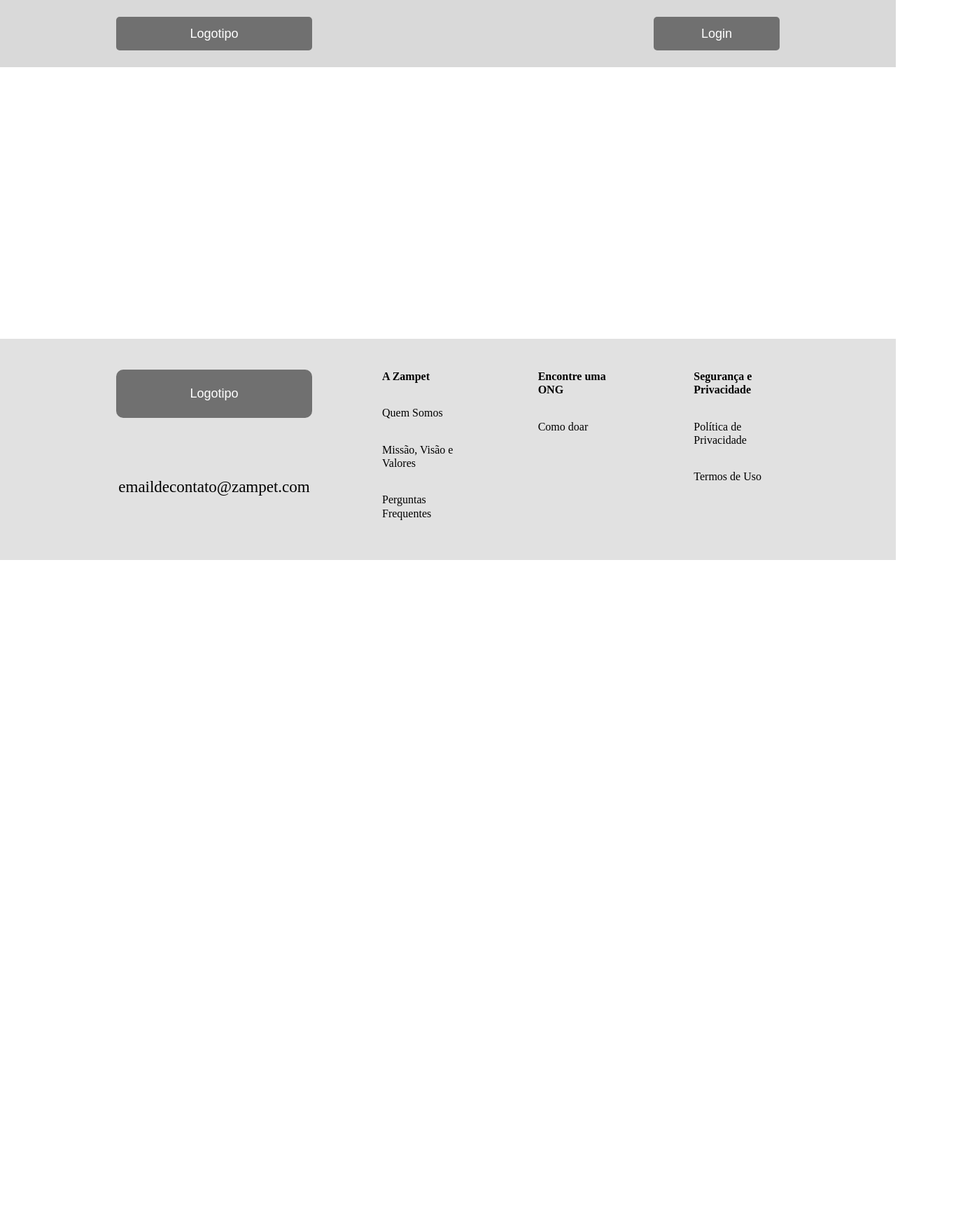
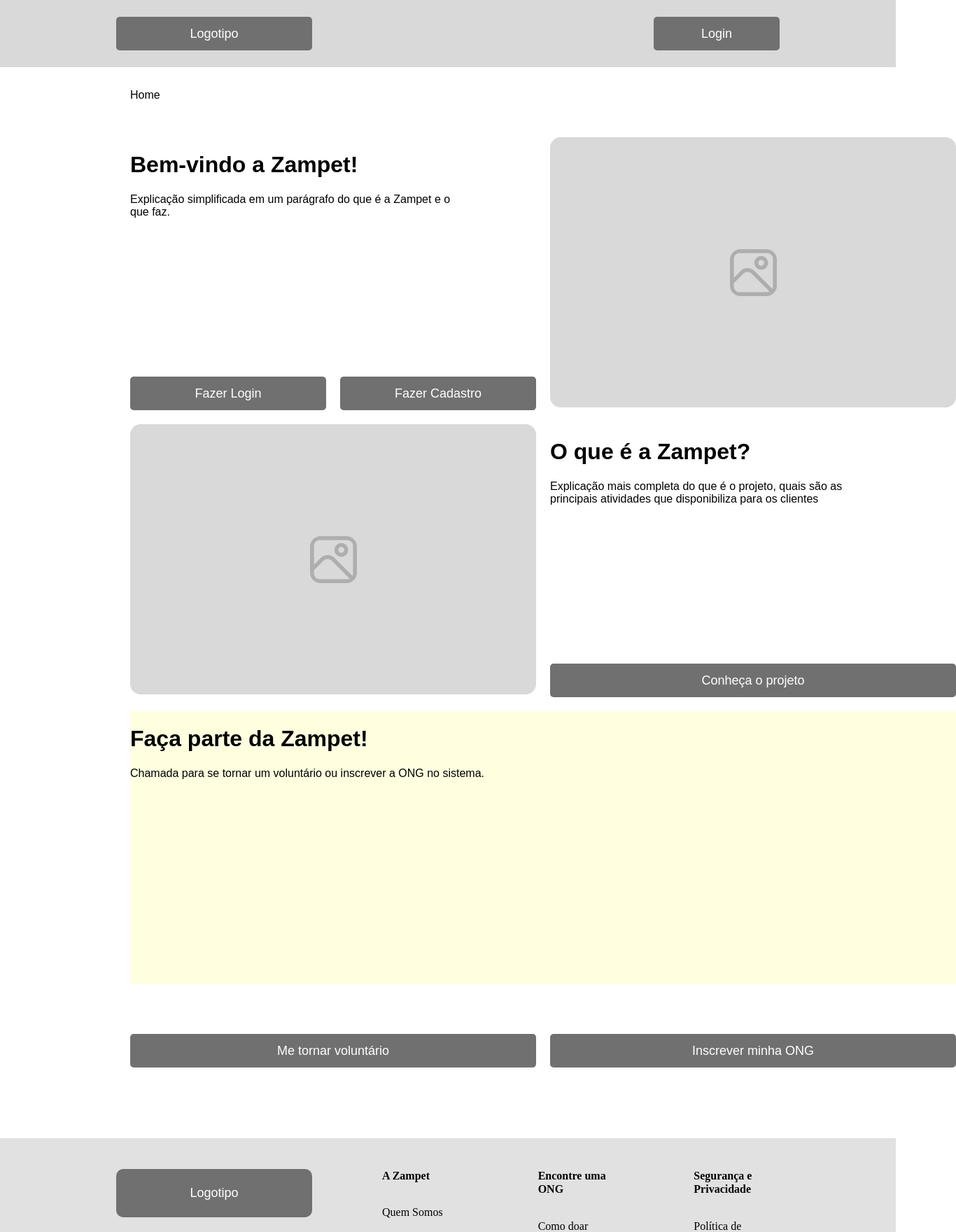
Before and after one commit to amigosdosanimais/.github, a Next.js app: page / in a window 1280 px wide. Shown: the top 1760 px of the page at 70% size, 1366 px wide, since content can reach past the window. Before the commit the page ends 800 px from the top, so only its background shows below. Built offline with nearby package versions, Linux system fonts and the light colour scheme.

Commit message:
Update main onboarding
Atualização do conteúdo e estilo do onboarding de acordo com o desenho da baixa da página.

```diff
--- a/pages/index.jsx
+++ b/pages/index.jsx
@@ -7,9 +7,11 @@ import MainOnboardingComponent from '../src/components/mainonboarding/mainonboar
 export default function HomePage(){
     return(
         <div className={styles.principal}>
+
                 <div className={styles.header}><HeaderOnboardingComponent/></div>
                 <div className={styles.main}><MainOnboardingComponent/></div>
                 <div className={styles.footer}><FooterOnboardingComponent/></div>
+
         </div>
     )
 }
--- a/pages/index.module.css
+++ b/pages/index.module.css
@@ -3,16 +3,19 @@
     margin: -8px;
     display: grid;
     grid-template-rows: 96px 1fr 316px;
+    grid-template-columns: 1fr ;
     height: 100vh;
     width: 100vw;
 }
 .header{
     grid-row: 1/2;
+    grid-column: 1/2;
 }
 .main{
     grid-row: 2/3;
-
+    grid-column: 1/2;
 }
 .footer{
     grid-row: 3/4;
+    grid-column: 1/2;
 }
--- a/src/components/footeronboarding/footeronboarding.module.css
+++ b/src/components/footeronboarding/footeronboarding.module.css
@@ -2,7 +2,7 @@
 
 .footer{
     height: 100%;
-    width: 100%;
+    width: 100vw;
     background-color: #E1E1E1;
     display: grid;
     grid-template-columns: 66px 1fr 1fr 1fr 1fr 66px;
--- a/src/components/headeronboarding/headeronboarding.module.css
+++ b/src/components/headeronboarding/headeronboarding.module.css
@@ -3,7 +3,7 @@
 .header{
     background-color: #D9D9D9;
     height: 96px;
-    width: 100%;
+    width: 100vw;
     margin: 0;
     display: flex;
     justify-content: space-between
--- a/src/components/mainonboarding/mainonboarding.jsx
+++ b/src/components/mainonboarding/mainonboarding.jsx
@@ -3,7 +3,42 @@ import styles from "./mainonboarding.module.css"
 export default function MainOnboardingComponent(){
     return(
         <div className={styles.main}>
-
+            <div className={styles.grid1}>
+                <p>Home</p>
+            </div>
+            <div className={styles.grid2}>
+                <div>
+                    <h1>Bem-vindo a Zampet!</h1>
+                    <p className={styles.text}>Explicação simplificada em um parágrafo do que é a Zampet e o que faz.</p>
+                </div>
+                <div className={styles.buttons}>
+                    <button className={styles.btn}><a className={styles.link}href="#">Fazer Login</a></button>
+                    <button className={styles.btn}><a className={styles.link}href="#">Fazer Cadastro</a></button>
+                </div>
+            </div>
+            <div className={styles.grid3}>
+                <img src='/images/example.png' alt="imagem" />
+            </div>
+            <div className={styles.grid4}>
+                <img src='/images/example.png' alt="imagem" />
+            </div>
+            <div className={styles.grid5}>
+                <div>
+                    <h1>O que é a Zampet?</h1>
+                    <p className={styles.text}>Explicação mais completa do que é o projeto, quais são as principais atividades que disponibiliza para os clientes</p>
+                </div>
+                <button className={styles.btn3}><a className={styles.link} href="#">Conheça o projeto</a></button>
+            </div>
+            <div className={styles.grid6}>
+                <h1>Faça parte da Zampet!</h1>
+                <p>Chamada para se tornar um voluntário ou inscrever a ONG no sistema.</p>
+            </div>
+            <div className={styles.grid7}>
+                <button className={styles.btn4}><a className={styles.link}href="#">Inscrever minha ONG</a></button>
+            </div>
+            <div className={styles.grid8}>
+                <button className={styles.btn5}><a className={styles.link} href="#">Me tornar voluntário</a></button>
+            </div>
         </div>
     )
 }
--- a/src/components/mainonboarding/mainonboarding.module.css
+++ b/src/components/mainonboarding/mainonboarding.module.css
@@ -2,7 +2,112 @@
 
 .main{
     height: 100%;
+    width: 98vw;
+    background-color: white;
+    display: grid;
+    grid-template-columns:  166px 1fr 1fr 166px;
+    grid-template-rows: 80px  1fr 1fr 1fr 200px;
+    gap: 20px;
+    font-family: Arial, Helvetica, sans-serif;
+}
+
+.grid1{
+    background-color: white;
+    grid-column: 2/4 ;
+    grid-row: 1/2;
+    display: flex;
+    align-items: center;
+}
+.grid2{
+    grid-column: 2/3 ;
+    grid-row: 2/3;
+    display: flex;
+    flex-direction: column;
+    justify-content: space-between;
+}
+.grid3{
+    grid-column: 3/4 ;
+    grid-row: 2/3;
+}
+.grid4{
+    grid-column: 2/3 ;
+    grid-row: 3/4;
+}
+.grid5{
+    grid-column: 3/4 ;
+    grid-row: 3/4;
+    display: flex;
+    flex-direction: column;
+    justify-content: space-between;
+}
+.grid6{
+    background-color: lightyellow;
+    grid-column: 2/4 ;
+    grid-row: 4/5;
+}
+.grid7{
+    grid-column: 3/4 ;
+    grid-row: 5/6;
+    height: 50px;
+    display: flex;
+    align-items: center;
+    justify-content: center;
+    margin-top: 50px;
+}
+.grid8{
+    grid-column: 2/3 ;
+    grid-row: 5/6;
+    height: 50px;
+    display: flex;
+    align-items: center;
+    justify-content: center;
+    margin-top: 50px;
+}
+
+
+
+.btn{
+    width: 280px;
+    height: 48px;
+    border-radius: 5px;
+    border: 0;
+    background-color: #707070;
+}
+
+.btn3, .btn4, .btn5{
     width: 100%;
+    height: 48px;
+    border-radius: 5px;
+    border: 0;
+    background-color: #707070;
+}
+.link{
+    color: white;
+    font-size: 18px;
+    font-weight: 400;
+    font-style: none;
+    text-decoration: none;
+}
+.h1{
+    font-size: 36px;
+    font-weight: 400;
+    line-height: 43.57px;
+    text-align: left;
+}
+.p{
+    font-size: 24px;
+    font-weight: 400;
+    line-height: 29.05px;
+    text-align: left;
+}
+.text{
     background-color: white;
+    width: 480px;
+}
 
+.buttons{
+    background-color: white;
+    display: flex;
+    align-items: center;
+    justify-content: space-between
 }
```
Also changed, not shown: public/images/example.png (added).
